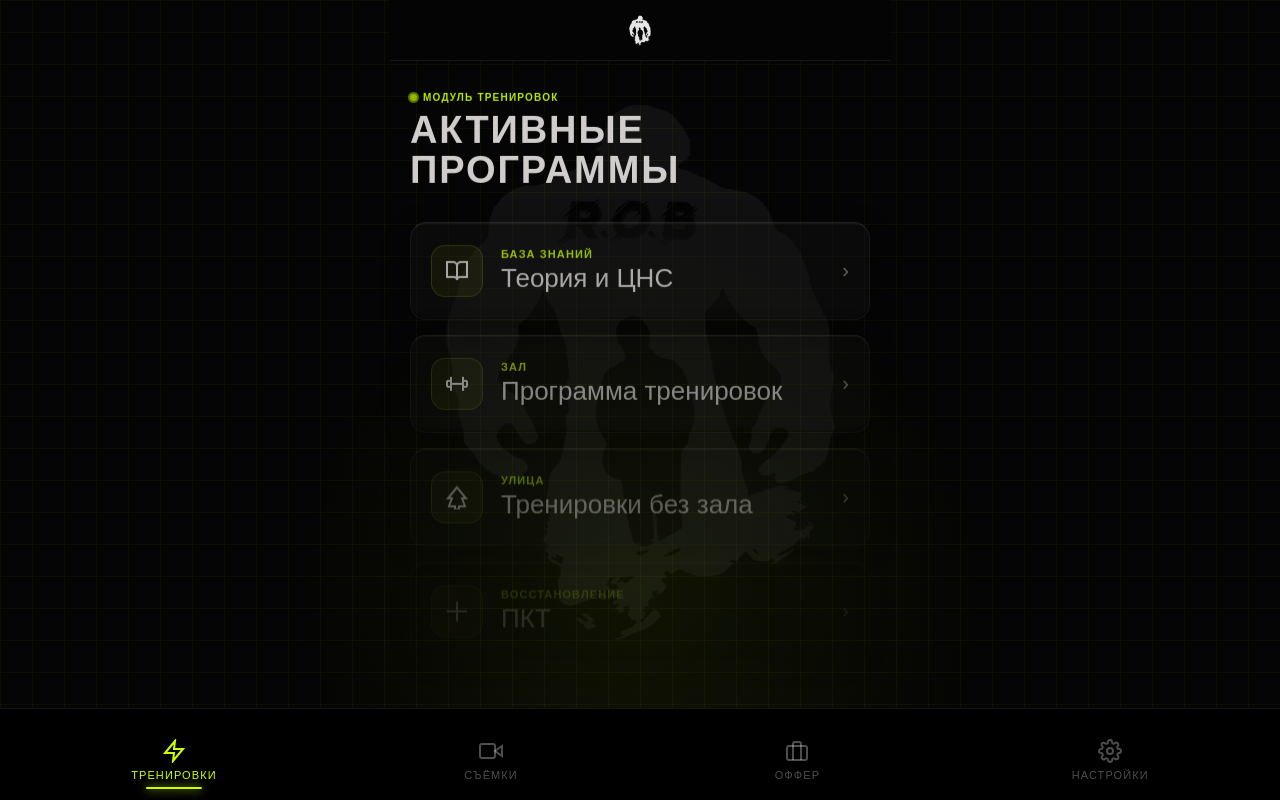
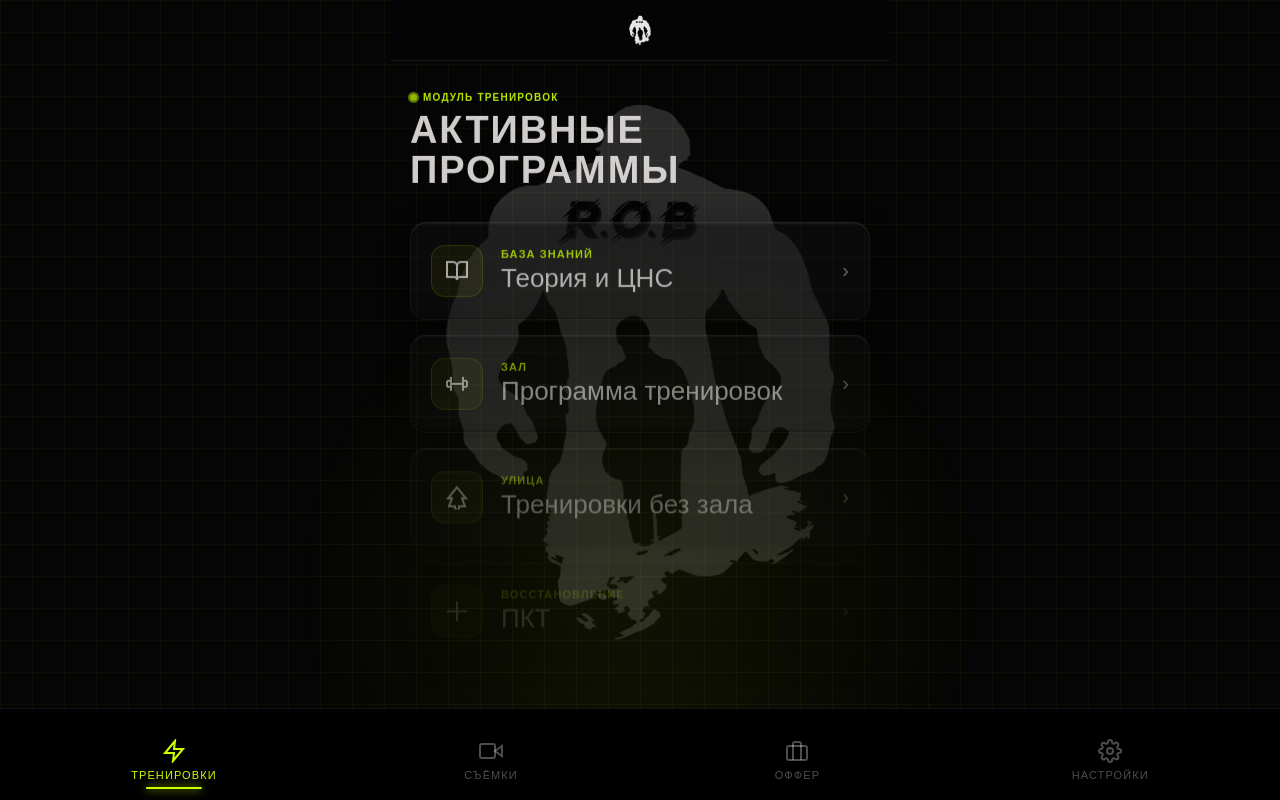
Before and after one commit to Robstk666/RD_Dash, a website built with Vite: page index.html in a window 1280 px wide. Built offline with nearby package versions, Linux system fonts and the light colour scheme; some packages are replaced by stand-ins of ours; no server answers; the database is empty; a web font is replaced by a local one.

Commit message:
style: make background watermark logo global and more visible (opacity 0.15)

```diff
--- a/src/main.js
+++ b/src/main.js
@@ -140,6 +140,15 @@ function render() {
   document.querySelectorAll('.home-bg-logo').forEach(el => el.remove());
 
   renderBottomNav(); // always after innerHTML clear, before content
+
+  // ✅ Global Background watermark logo — visible on all tabs
+  if (currentState !== 'splash') {
+    const bgLogo = document.createElement('img');
+    bgLogo.src = '/logo.png';
+    bgLogo.alt = '';
+    bgLogo.className = 'home-bg-logo';
+    document.body.appendChild(bgLogo);
+  }
 
   if (currentState === 'splash')                renderSplash();
   else if (currentState === 'workouts_menu')    renderWorkoutsMenu();
@@ -313,13 +322,7 @@ function renderWorkoutsMenu() {
   // No back button — this IS the Training home screen
   renderTopBar('', null, '', true); // showLogo=true
 
-  // ✅ Background watermark logo — fixed, behind everything
-  const bgLogo = document.createElement('img');
-  bgLogo.src = '/logo.png';
-  bgLogo.alt = '';
-  bgLogo.className = 'home-bg-logo';
-  document.body.appendChild(bgLogo);
-
+  // Background watermark is now global in render()
   const content = document.createElement('div');
   content.className = 'screen-content';
 
--- a/style.css
+++ b/style.css
@@ -253,7 +253,7 @@ body.section-offer::after    { background: radial-gradient(circle, var(--magenta
   transform: translate(-50%, -50%);
   width: min(90vw, 440px);
   height: auto;
-  opacity: 0.05;
+  opacity: 0.15;
   pointer-events: none;
   z-index: 0;
   filter: invert(1);
```
